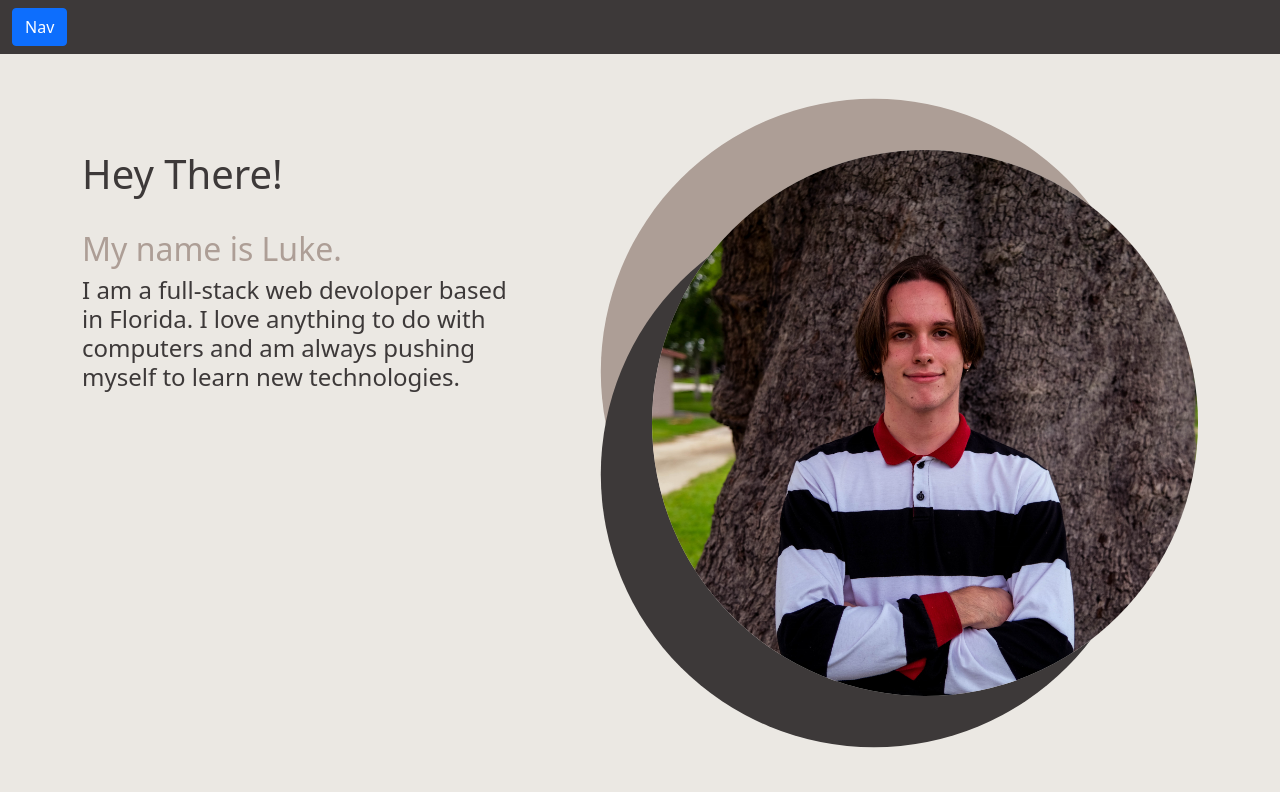
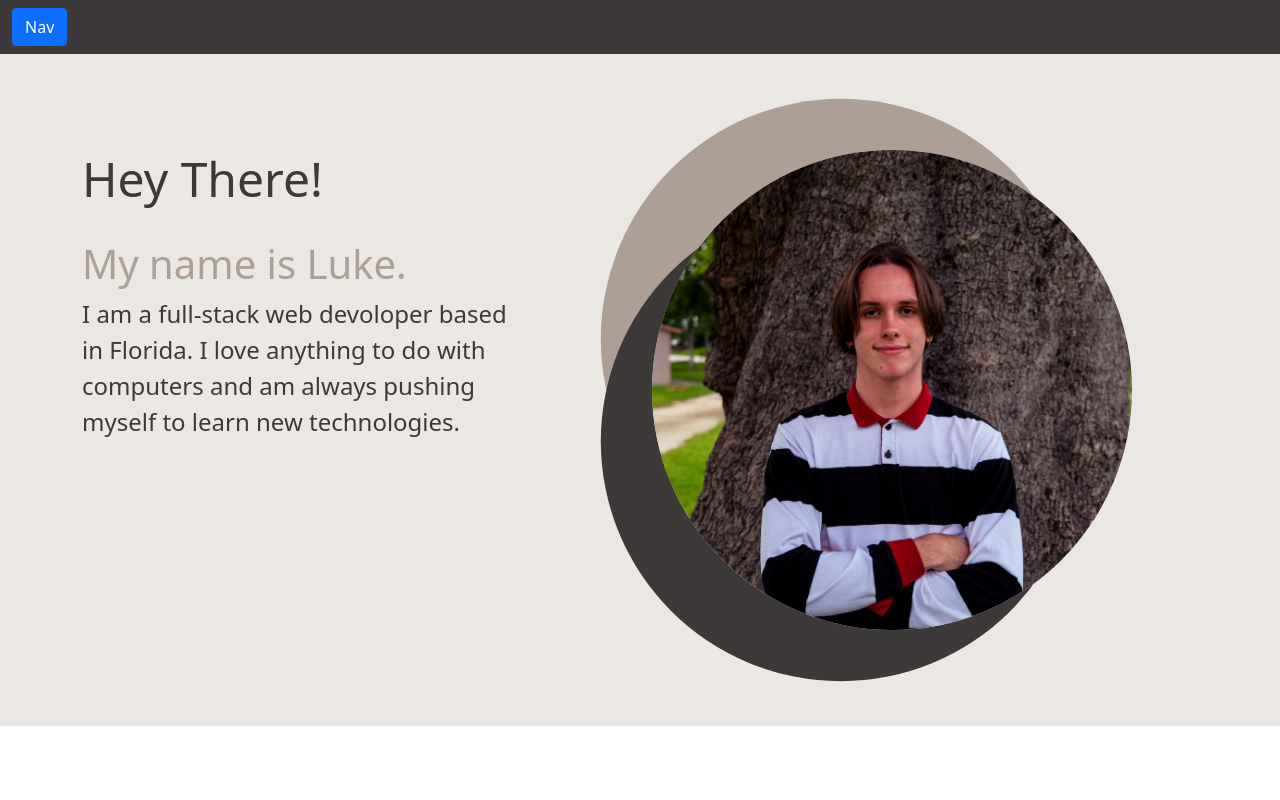
Before and after one commit to lukehampton6/lukehampton6.github.io, a React (Create React App) app: page / in a window 1280 px wide. Built offline with nearby package versions, Linux system fonts and the light colour scheme.

Commit message:
hero animations

```diff
--- a/package.json
+++ b/package.json
@@ -6,6 +6,7 @@
     "@testing-library/jest-dom": "^5.14.1",
     "@testing-library/react": "^11.2.7",
     "@testing-library/user-event": "^12.8.3",
+    "aos": "^3.0.0-beta.6",
     "bootstrap": "^5.1.0",
     "react": "^17.0.2",
     "react-bootstrap": "^2.0.0-beta.6",
--- a/src/components/Hero/index.js
+++ b/src/components/Hero/index.js
@@ -1,20 +1,27 @@
 import {Container, Col, Row, Image} from "react-bootstrap";
 import image from '../../assets/images/me.JPG'
+import Aos from 'aos';
+import 'aos/dist/aos.css';
+import { useEffect } from "react";
 
 function Hero() {
+    useEffect(() => {
+        Aos.init({duration: 1500});
+    }, []);
+
     return (
         <div className="light">
             <Container className="hero-container">
                 <Row>
-                <Col>
+                <Col data-aos="fade-right">
                     <div className="hero-text">
-                    <h1 className="dark-text">Hey There!</h1>
+                    <h1 className="dark-text header">Hey There!</h1>
                     <br/>
-                    <h2 className="highlight-text">My name is Luke.</h2>
-                    <h4 className="dark-text">I am a full-stack web devoloper based in Florida. I love anything to do with computers and am always pushing myself to learn new technologies.</h4>
+                    <h2 className="highlight-text header-two">My name is Luke.</h2>
+                    <p className="dark-text header-content">I am a full-stack web devoloper based in Florida. I love anything to do with computers and am always pushing myself to learn new technologies.</p>
                     </div>
                 </Col>
-                <Col className="img-col">
+                <Col className="img-col" data-aos="fade-left">
                 <Image className="devpic" alt='Dev-Image' src={image} roundedCircle fluid/>
                 </Col>
                 </Row>
--- a/src/components/Nav/index.js
+++ b/src/components/Nav/index.js
@@ -28,15 +28,18 @@ function Nav() {
         </Offcanvas.Header>
           <ListGroup defaultActiveKey="#link1">
             <ListGroup.Item action href="#link1">
-              Projects
+              About
             </ListGroup.Item>
             <ListGroup.Item action href="#link2">
               Technologies
             </ListGroup.Item>
             <ListGroup.Item action href="#link3">
+              Projects
+            </ListGroup.Item>
+            <ListGroup.Item action href="#link4">
               Resume
             </ListGroup.Item>
-            <ListGroup.Item action href="#link4">
+            <ListGroup.Item action href="#link5">
               Contact
             </ListGroup.Item>
           </ListGroup>
--- /dev/null
+++ b/src/components/Technologies/index.js
@@ -0,0 +1,5 @@
+function Technologies() {
+
+}
+
+export default Technologies;
--- a/src/index.css
+++ b/src/index.css
@@ -61,9 +61,21 @@ code {
   color: #ad9e96;
 }
 
+.header {
+  font-size: 3rem;
+}
+
+.header-two {
+  font-size: 2.5rem;
+}
+
+.header-content {
+  font-size: 1.5rem;
+}
+
 .devpic {
   box-shadow: -4vw 4vw #3d3939, -4vw -4vw #ad9e96;
-  justify-content: center;
+  width: 30rem;
 }
 
 .hero-container {
```
Also changed, not shown: 1 other file (tests, documents, lock files or other folders).
